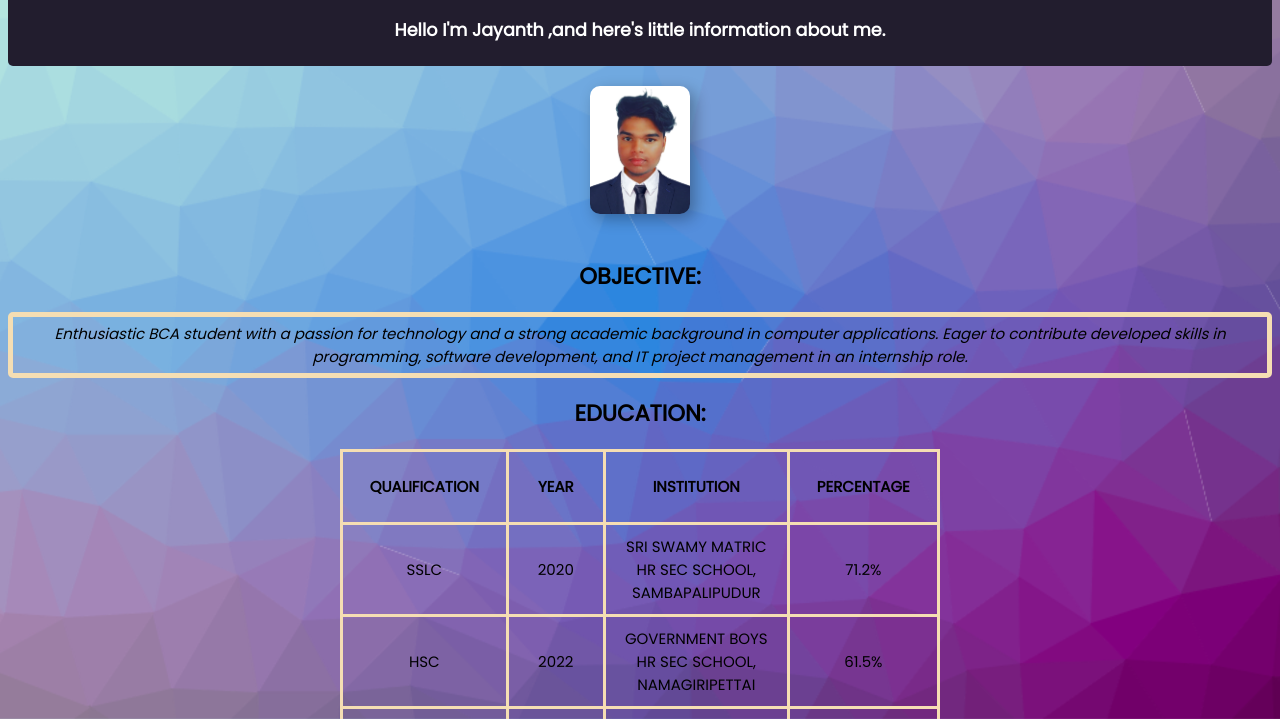
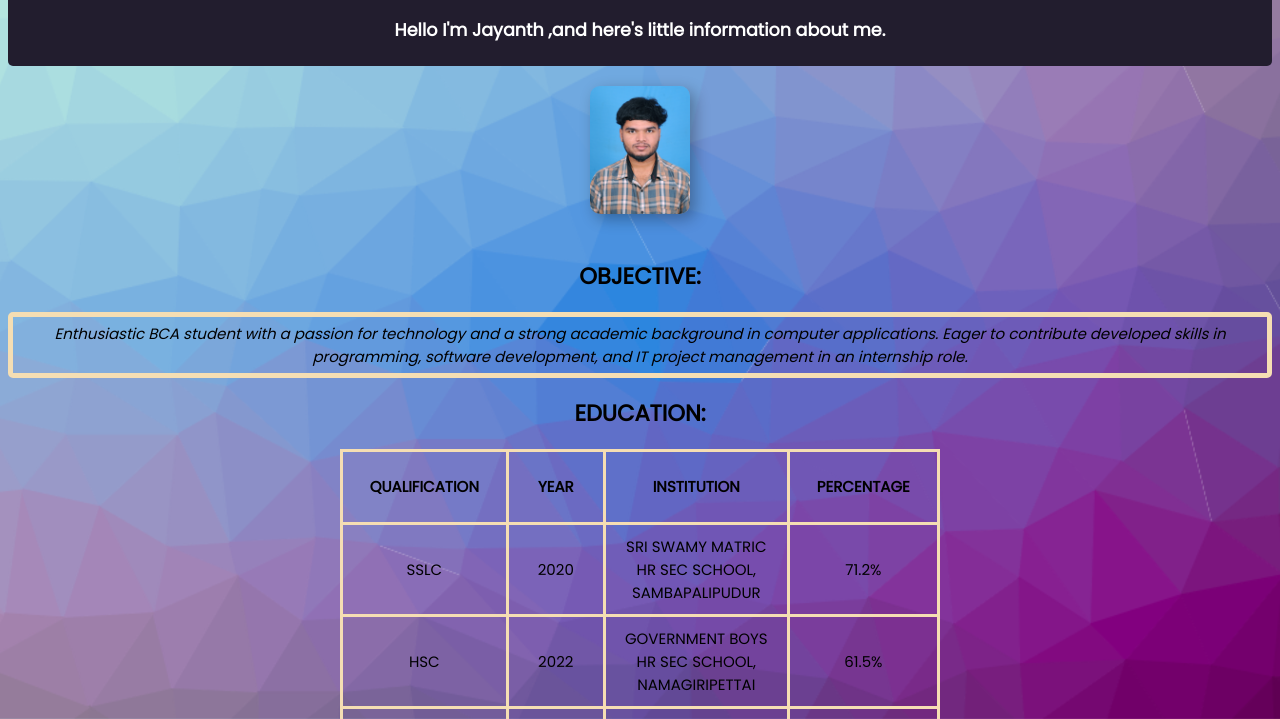
Before and after one commit to jayanthappu07/profile, a plain HTML site: page index.html in a window 1280 px wide. Shown: the part 81-800 px from the top of the page. Drawn offline with Linux system fonts and the light colour scheme.

Commit message:
Update index.html

```diff
--- a/index.html
+++ b/index.html
@@ -22,7 +22,7 @@
 
         <center>
         <div class="profile">
-        <img src="img/j2.png" alt="Jayanth" width="100" >
+        <img src="img/D 15510 (1).jpg" alt="Jayanth" width="100" >
       </div>
       </center>
 
```
